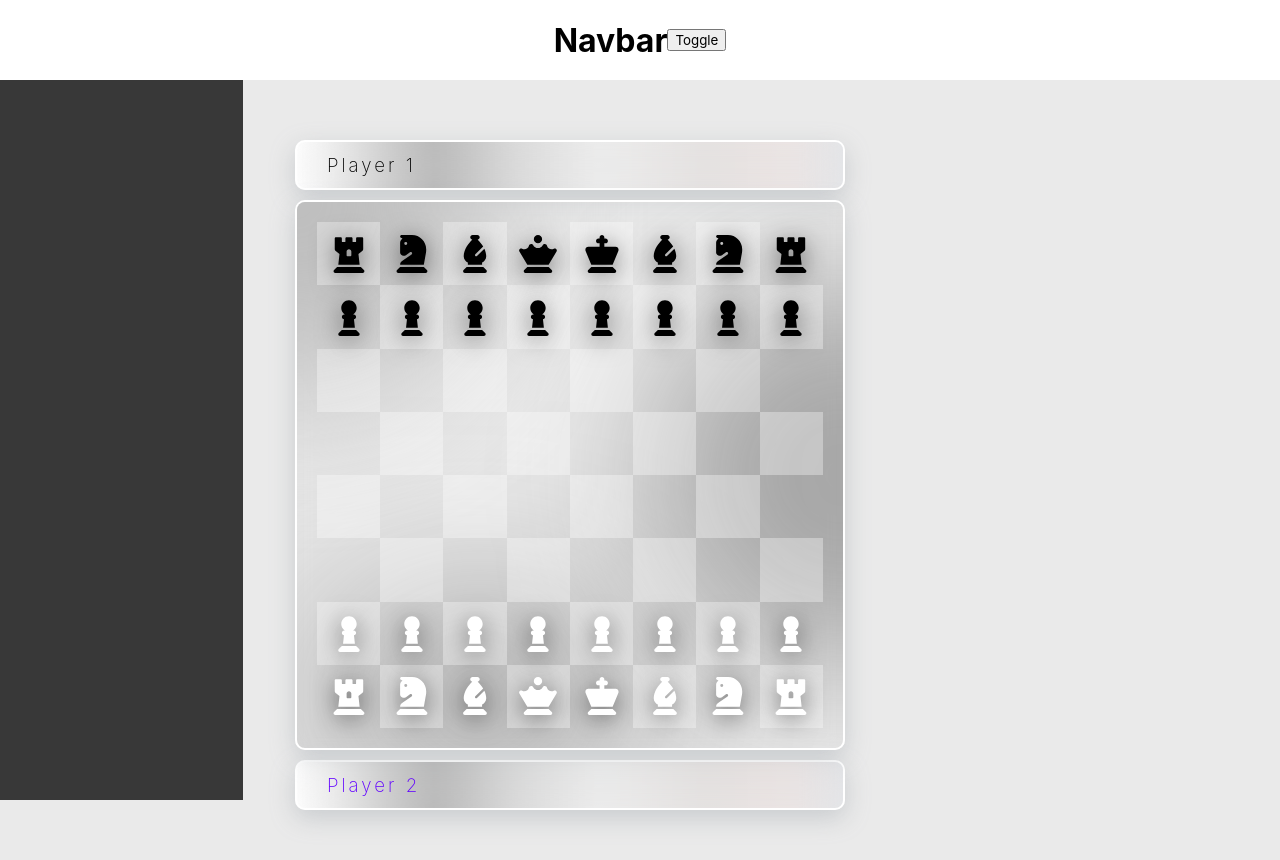
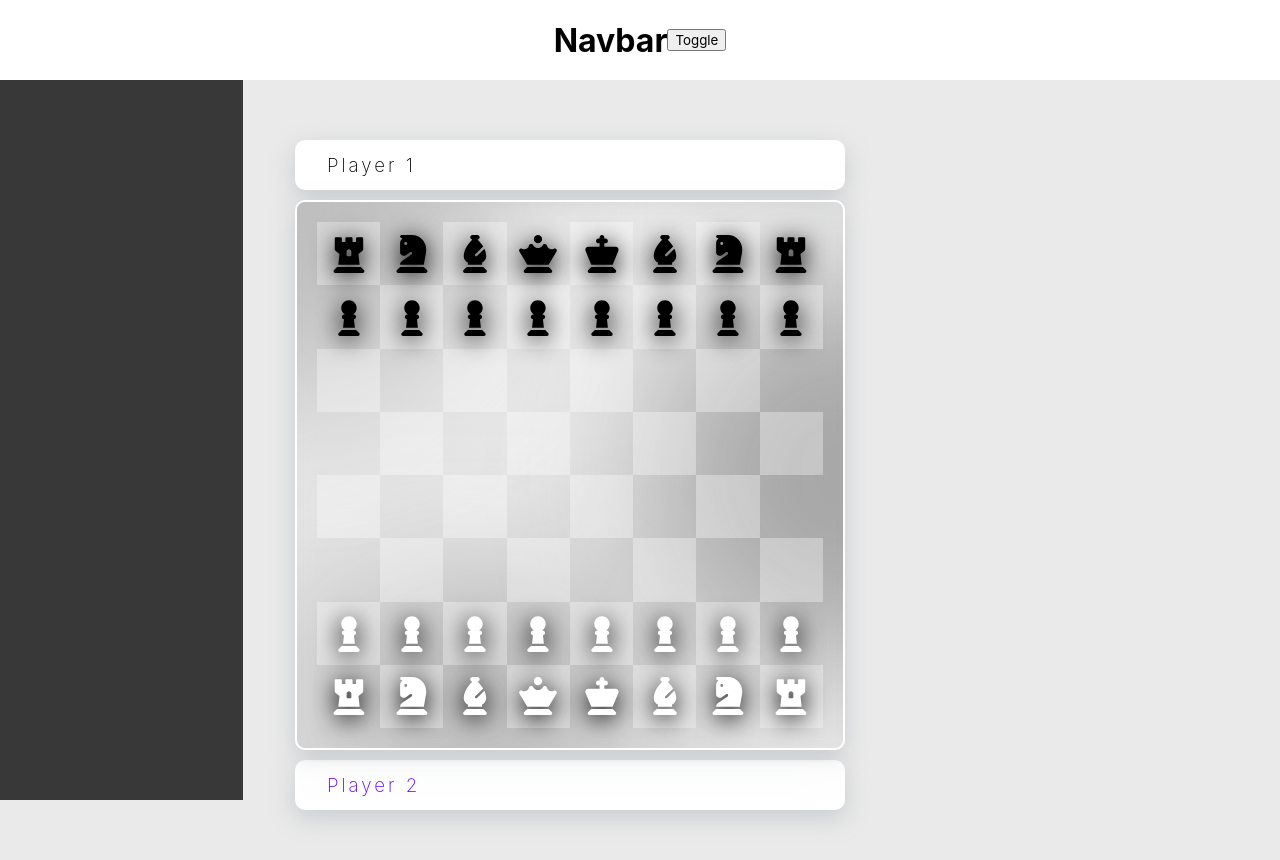
Before and after one commit to christopher-alba/react-chess, a React (Vite) app: page / in a window 1280 px wide. Built offline with nearby package versions, Linux system fonts and the light colour scheme.

Commit message:
update styling

```diff
--- a/src/components/ChessBoard.tsx
+++ b/src/components/ChessBoard.tsx
@@ -562,17 +562,8 @@ const CapturedPiecesWrapper = styled("div")`
   margin-left: auto;
   border: 2px solid white;
   box-shadow: rgba(149, 157, 165, 0.4) 0px 8px 24px;
-  background: linear-gradient(
-    -90deg,
-    #e3e5e8 0%,
-    #ebe4e3 10%,
-    #e4e1e0 25%,
-    #ececec 45%,
-    #dadada 60%,
-    #b8b8b8 75%,
-    #d3d3d3 85%,
-    #ffffff 100%
-  );
+  background: ${({theme}) => theme.colors.primary1}
+
 `;
 
 const CapturedPiecesWrapperOverlay = styled("div")`
--- a/src/components/ChessPiece.tsx
+++ b/src/components/ChessPiece.tsx
@@ -17,7 +17,7 @@ type IconProps = {
 const commonCss = css`
   width: 60%;
   height: 60%;
-  filter: drop-shadow(rgba(0, 0, 0, 0.5) 0px 4px 12px);
+  filter: drop-shadow(${({theme}) => theme.colors.secondary1 + "FF"} 0px 4px 12px);
 `;
 const KingIcon = styled(King)<IconProps>`
   color: ${({ team }) => {
```
